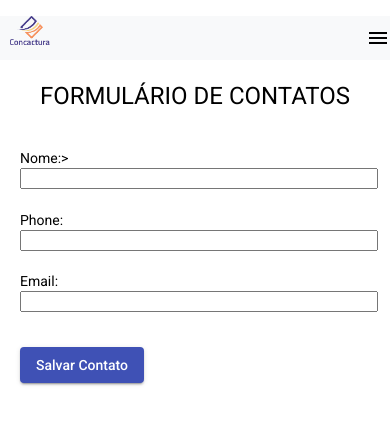
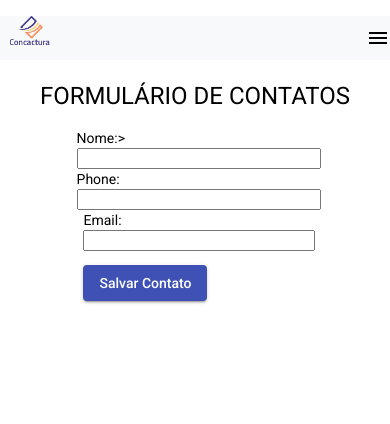
Before and after one commit to LuanRLima/Contactura-FrontEnd, an Angular app: page /cadastro-contatos in a window 390 px wide. Shown: the top 424 px of the page. Built offline with nearby package versions, Linux system fonts and the light colour scheme; sample sign-in values are in the browser's storage.

Commit message:
Projeto Final correção do Bug

```diff
--- a/src/app/form-contatos/form-contatos.component.scss
+++ b/src/app/form-contatos/form-contatos.component.scss
@@ -25,11 +25,32 @@
     }
 }
 
+
+
 @media screen and (max-width:767px) {
+
+
     .grid-container{
         display: grid;
         grid-template-columns: auto;
-        grid-gap: 1.5em;
-        margin: 20px;
+        justify-content: center;
+        margin-right:  11em;
+        margin-left: 5em;
+        grid-gap: 0em;
+        margin: 0;
+
+
+
+    }
+
+    .grid-container-email{
+
+        display: grid;
+        grid-template-columns: auto;
+        justify-content: center;
+        margin-right:  11em;
+        margin-left: 10em;
+        grid-gap: 1em;
+        margin: 0;
     }
 }
--- a/src/app/form-usuarios/form-usuarios.component.scss
+++ b/src/app/form-usuarios/form-usuarios.component.scss
@@ -11,6 +11,7 @@
     grid-template-columns: 1fr 1fr;
     div{
         margin-left: 2em;
+        margin-top: 1em;
     }
 
     input{
@@ -50,6 +51,9 @@
         display: grid;
         grid-template-columns: auto;
         justify-content: center;
+        margin-right:  9em;
+        margin-left: 5em;
+
 
 
     }
@@ -59,6 +63,8 @@
         display: grid;
         grid-template-columns: auto;
         justify-content: center;
+        margin-right:  9em;
+        margin-left: 5em;
 
 
 
--- a/src/app/form-usuarios/form-usuarios.component.ts
+++ b/src/app/form-usuarios/form-usuarios.component.ts
@@ -35,6 +35,7 @@ export class FormUsuariosComponent implements OnInit {
   })
   }
 
+
   save(){
     if(this.formUsuarios.valid){
     Swal.fire({
@@ -46,7 +47,7 @@ export class FormUsuariosComponent implements OnInit {
         this.formUsuarios.get('email').setValue("");
         this.formUsuarios.get('password').setValue("");
         this.formUsuarios.get('admin').setValue("");
-         this.router.navigate(['/lista-usuarios']);
+        this.router.navigate(['/lista-usuarios']);
   }else{
     Swal.fire({
       icon: 'error',
--- a/src/app/lista-usuarios/lista-usuarios.component.ts
+++ b/src/app/lista-usuarios/lista-usuarios.component.ts
@@ -23,7 +23,7 @@ export class ListaUsuariosComponent implements OnInit {
     for (let i = 0; i < this.collection.count; i++) {
       this.collection.data.push({
         name: 'nome' + i,
-        email: 'username' + i,
+        email: 'email' + i + '@gmail.com',
         password: 'password' + i,
         admin: true
 
--- a/src/app/sharedComponents/navbar/navbar.component.ts
+++ b/src/app/sharedComponents/navbar/navbar.component.ts
@@ -14,6 +14,10 @@ export class NavbarComponent implements OnInit {
     this.putEvenetsMenu();
   }
 
+  ngOnDestroy(): void {
+    this.refresh();
+  }
+
   putEvenetsMenu(){
     const menuDesktop = document.getElementById('menu-desktop');
     const menuMobile = document.getElementById('menu-mobile');
@@ -22,6 +26,10 @@ export class NavbarComponent implements OnInit {
     });
   }
 
+  refresh(){
+    window.location.reload()
+  }
+
   logout(){
     localStorage.removeItem('token');
     this.router.navigate(['/login']);
```
